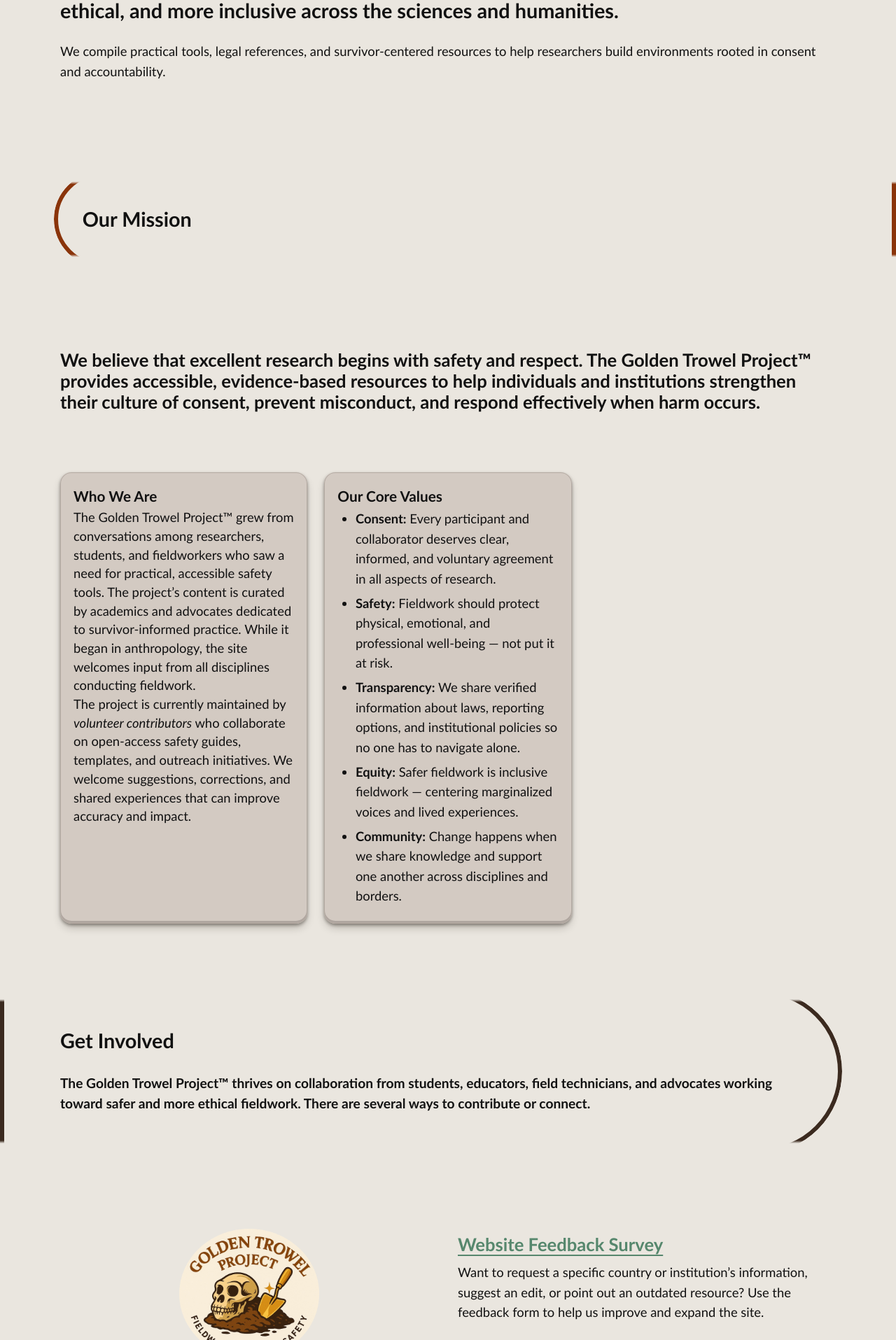
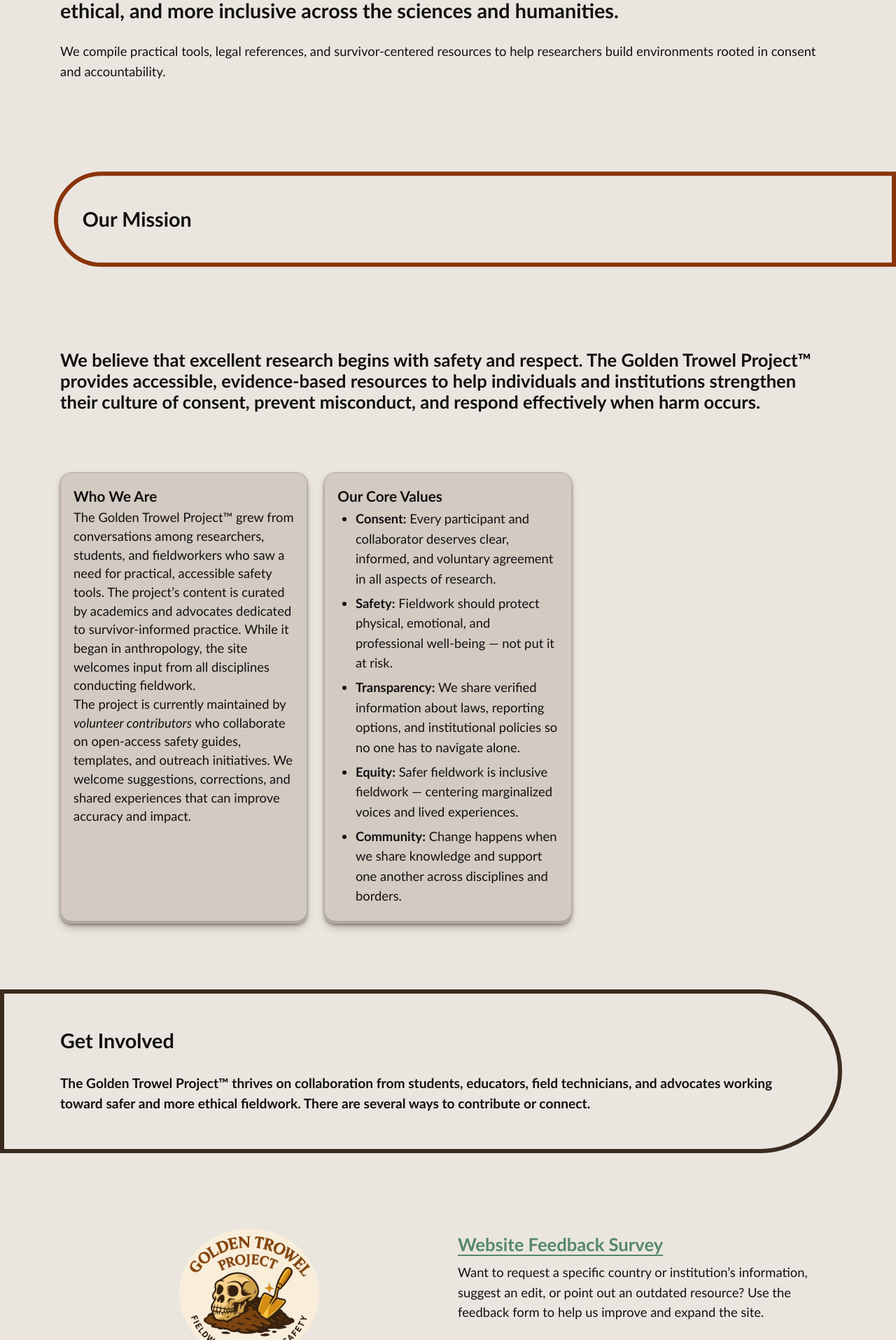
Before and after one commit to AnthroSafetyWarrior/GoldenTrowelProject, a Jekyll site: the page built from _pages/aboutus.html, in a window 1280 px wide. Shown: the part 879-2794 px from the top of the page at 70% size. Built offline with Jekyll 4.4.1, drawn with Linux system fonts in a browser that asks for light colours.

Commit message:
updating name

```diff
--- a/_layouts/default.html
+++ b/_layouts/default.html
@@ -925,7 +925,7 @@
 /* ========= soft fade for stripes ========= */
 .stripe{
   /* global knob: how “tall” the fade is */
-  --stripe-fade: 36px;            /* try 24–48px */
+  --stripe-fade: 48px;            /* try 24–48px */
 }
 
 /* fade both top & bottom */
@@ -961,33 +961,38 @@
   .stripe{ --stripe-fade: 24px; }
 }
 
-/* pillband soft fade (tunable) */
-.pillband::before,
-.pillhead::before{
-  /* how tall the fade zone is */
-  --fade: 18px;       /* total taper height */
-  --feather: 4px;     /* softness at the very edge (lower = crisper) */
-
-  -webkit-mask-image: linear-gradient(
-    to bottom,
-    transparent 0,
-    transparent calc(var(--fade) - var(--feather)),
-    #000        var(--fade),
-    #000        calc(100% - var(--fade)),
-    transparent calc(100% - var(--fade) + var(--feather)),
-    transparent 100%
-  );
-          mask-image: linear-gradient(
-    to bottom,
-    transparent 0,
-    transparent calc(var(--fade) - var(--feather)),
-    #000        var(--fade),
-    #000        calc(100% - var(--fade)),
-    transparent calc(100% - var(--fade) + var(--feather)),
-    transparent 100%
-  );
+/* ================= STRIPE LINK STYLING ================= */
+/* Default link color inside stripes */
+.stripe a{
+  color: var(--slate);
+  text-decoration-color: var(--slate);
+  text-underline-offset: .18em;
+  transition: color .2s ease, text-decoration-color .2s ease;
 }
 
+/* Hover & focus color for accessibility */
+.stripe a:hover,
+.stripe a:focus-visible{
+  color: var(--sage);
+  text-decoration-color: var(--sage);
+  outline: none;
+}
+/* ================= STRIPE LINK STYLING ================= */
+/* Default link color inside stripes */
+.stripe a{
+  color: var(--slate);
+  text-decoration-color: var(--slate);
+  text-underline-offset: .18em;
+  transition: color .2s ease, text-decoration-color .2s ease;
+}
+
+/* Hover & focus color for accessibility */
+.stripe a:hover,
+.stripe a:focus-visible{
+  color: var(--sage);
+  text-decoration-color: var(--sage);
+  outline: none;
+}
 /* ===== NAV ===== */
 /* NAV FLYOUT: styles only for the tiny round buttons */
 .pill--nav{
```
Also changed, not shown: index.md (+2 -2 lines).
